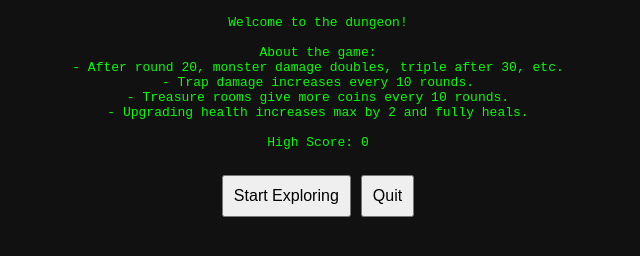
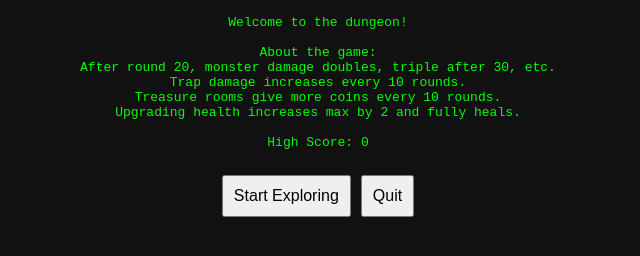
Before and after one commit to happyjusto/dungeon-crawler, a plain HTML site: page index.html in a window 1280 px wide. Shown: the part 78-334 px from the top of the page, without its empty margins (322-962 px from the left). Drawn offline with Linux system fonts and the light colour scheme.

Commit message:
Update index.html

```diff
--- a/index.html
+++ b/index.html
@@ -62,10 +62,10 @@
         `Welcome to the dungeon!
 
 About the game:
-- After round 20, monster damage doubles, triple after 30, etc.
-- Trap damage increases every 10 rounds.
-- Treasure rooms give more coins every 10 rounds.
-- Upgrading health increases max by 2 and fully heals.
+After round 20, monster damage doubles, triple after 30, etc.
+Trap damage increases every 10 rounds.
+Treasure rooms give more coins every 10 rounds.
+Upgrading health increases max by 2 and fully heals.
 
 High Score: ${highScore}`
       );
@@ -97,7 +97,7 @@ High Score: ${highScore}`
         show(`You encounter a monster!\n\nPress "Roll Dice" to fight.`);
         setButtons([{label: "Roll Dice", action: fightMonster}]);
       } else if (room === 1) {
-        const maxCoinRoll = Math.floor(roomsExplored / 10) + 3;
+        const maxCoinRoll = Math.floor(roomsExplored / 10)*2 + 3;
         const coinRoll = Math.ceil(Math.random() * maxCoinRoll);
         coins += coinRoll;
         show(`You found a treasure room!\nYou gain ${coinRoll} coin(s)!\n\n${status()}`);
```
